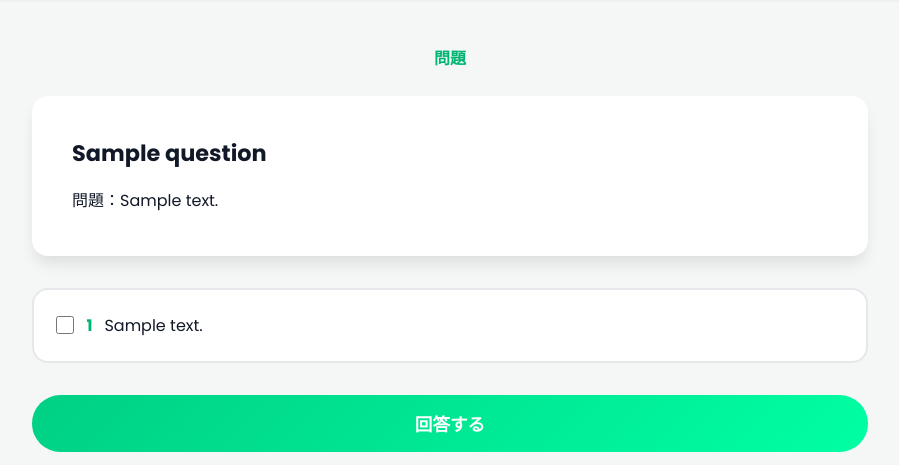
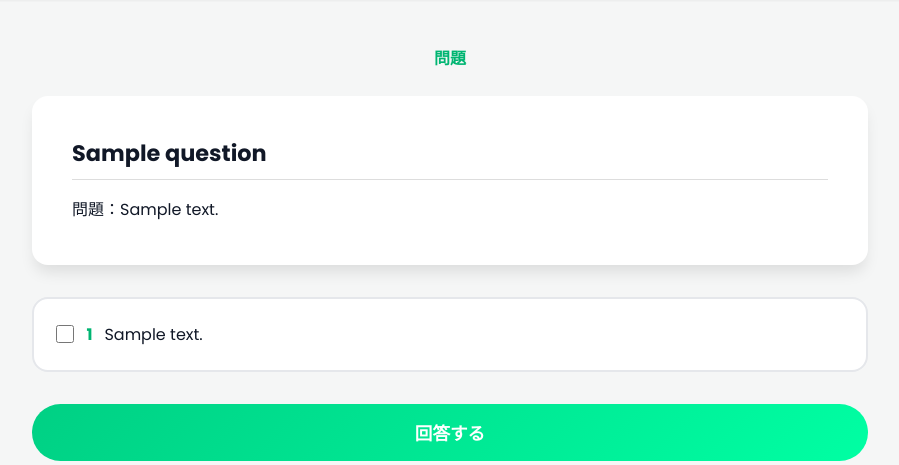
Before and after one commit to K-zoe/knowva, a Django app: page /answers/answer_attempt/00000000-0000-0000-0000-000000000001/00000000-0000-0000-0000-000000000001/ in a window 1280 px wide. Shown: the part 79-544 px from the top of the page, without its empty margins (190-1089 px from the left). Run offline with Django 5.2, Linux system fonts and the light colour scheme; a user stored in the database is signed in; data comes from the database, SQL or seed files in the repository; tables that the repository leaves empty hold one stand-in row (values such as "Sample post"); parts of the project's set-up code (start-up, migrations or seed data) failed here and were passed over.

Commit message:
【修正】answer.htmlのCSS修正

```diff
--- a/answers/static/answers/css/answer.css
+++ b/answers/static/answers/css/answer.css
@@ -31,11 +31,14 @@
     font-size: 1.4rem;
     font-weight: 700;
     margin-bottom: 1rem;
+    border-bottom: 1px solid #ddd;
+    padding-bottom: 0.5rem;
 }
 
 .question-text {
     line-height: 1.8;
     font-size: 1rem;
+    display: flex;
 }
 
 /* ===============================
--- a/answers/templates/answers/answer.html
+++ b/answers/templates/answers/answer.html
@@ -26,7 +26,8 @@
         </h1>
 
         <p class="question-text">
-            問題：{{ question.text|linebreaksbr }}
+            <span class="question-label">問題：</span>
+            <span class="text">{{ question.text|linebreaksbr }}</span>
         </p>
 
     </div>
```
